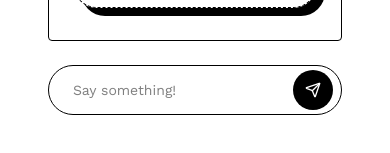
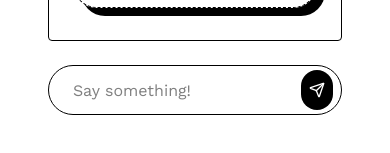
Before and after one commit to nguyenv119/ironic, a Next.js app: page / in a window 390 px wide. Shown: the part 592-745 px from the top of the page. Built offline with nearby package versions, Linux system fonts and the light colour scheme.

Commit message:
bug(autozoom): added viewport and 16px font for small screens

```diff
--- a/src/app/globals.css
+++ b/src/app/globals.css
@@ -26,3 +26,12 @@ body {
 .text-muted {
   color: rgba(10, 10, 10, 0.6);
 }
+
+/* Prevent iOS Safari auto-zoom on focus: keep fields at >=16px on small screens */
+@media (max-width: 640px) {
+  input,
+  select,
+  textarea {
+    font-size: 16px;
+  }
+}
--- a/src/app/layout.tsx
+++ b/src/app/layout.tsx
@@ -1,4 +1,4 @@
-import type { Metadata } from "next";
+import type { Metadata, Viewport } from "next";
 import { Work_Sans, Comic_Neue } from "next/font/google";
 import "./globals.css";
 
@@ -26,6 +26,12 @@ export const metadata: Metadata = {
   },
 };
 
+/** For IOS autozooming, apparently? */
+export const viewport: Viewport = {
+  width: "device-width",
+  initialScale: 1,
+};
+
 export default function RootLayout({
   children,
 }: Readonly<{
```
